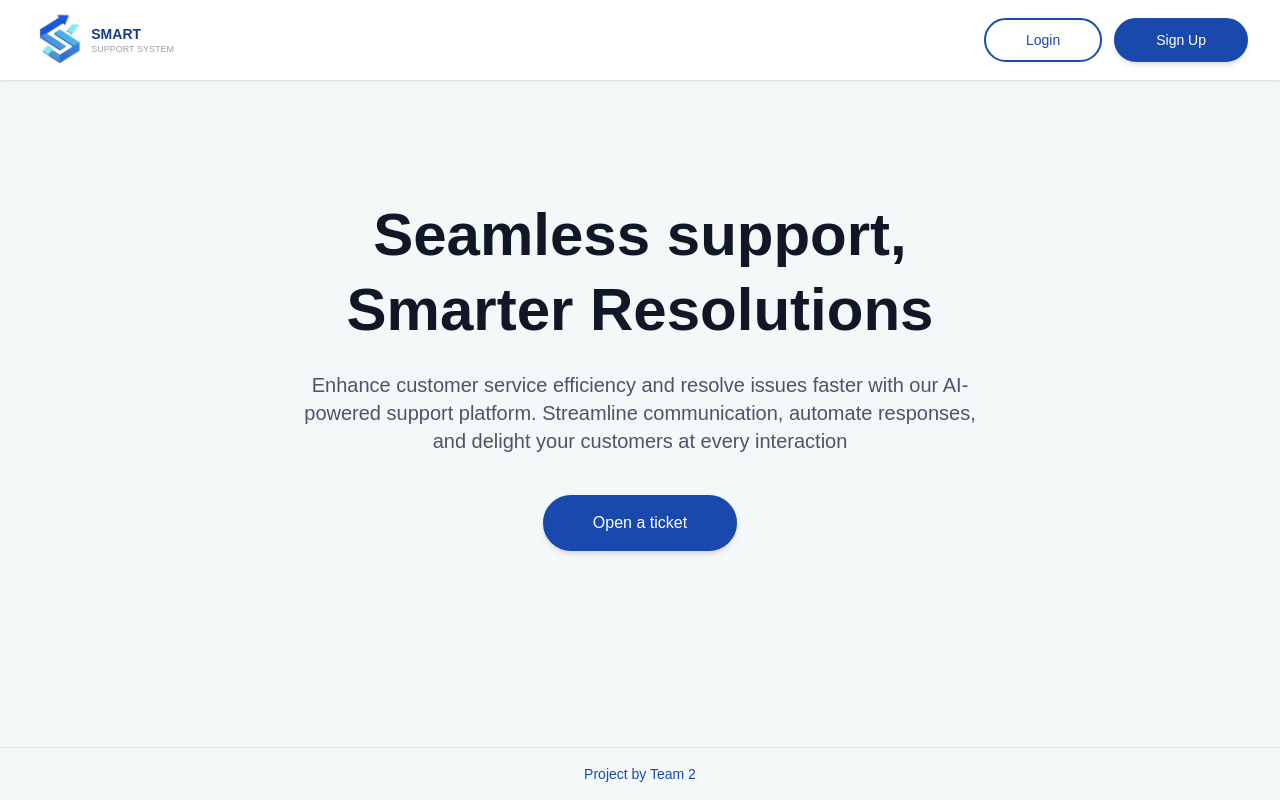
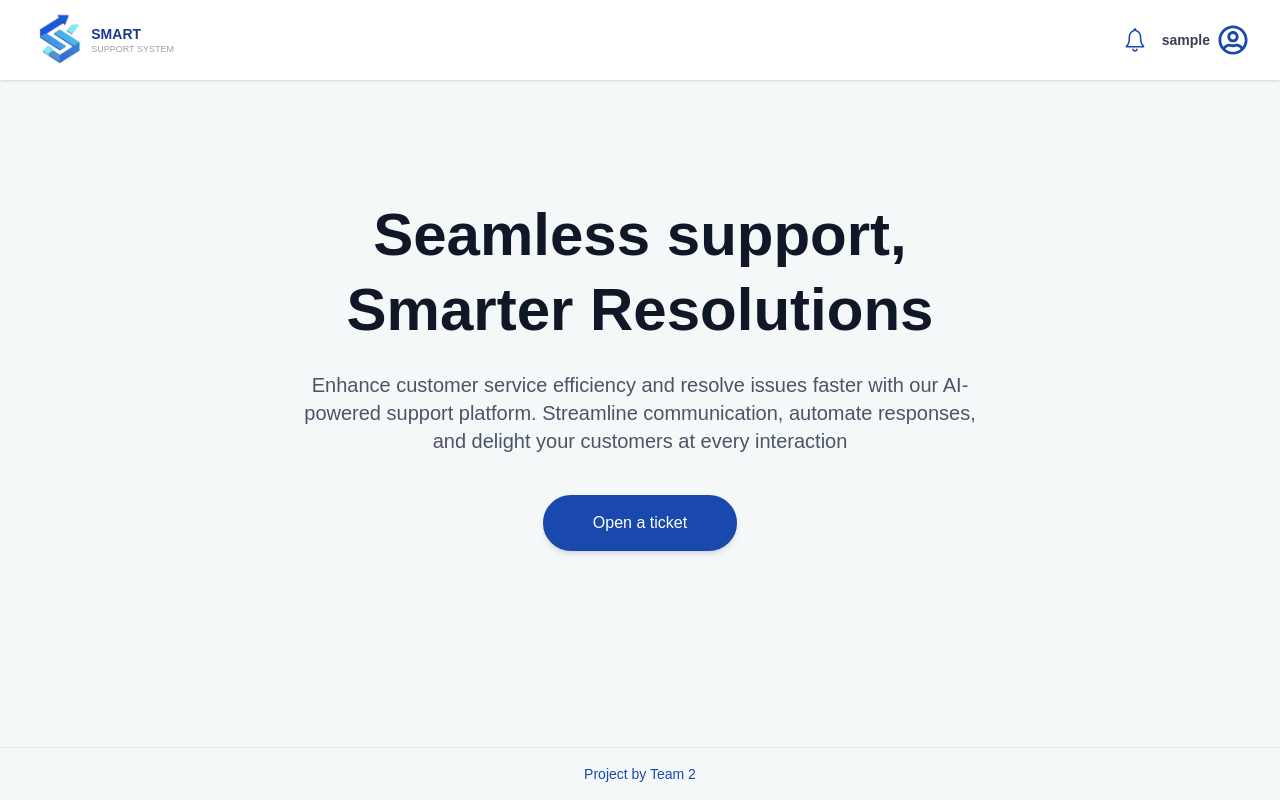
Before and after one commit to umbc-cmsc447-section1-1932-team2/Smart-Support-System-FE, a React (Vite) app: page / in a window 1280 px wide. Built offline with nearby package versions, Linux system fonts and the light colour scheme; sample sign-in values are in the browser's storage.

Commit message:
final --amends

```diff
--- a/package.json
+++ b/package.json
@@ -13,6 +13,7 @@
     "@tailwindcss/vite": "^4.2.2",
     "react": "^19.2.4",
     "react-dom": "^19.2.4",
+    "react-hot-toast": "^2.6.0",
     "react-icons": "^5.6.0",
     "react-router-dom": "^7.13.1",
     "tailwindcss": "^4.2.2"
--- a/src/App.css
+++ b/src/App.css
@@ -7,3 +7,7 @@
 
   --font-sans: "DM Sans", sans-serif;
 }
+
+* {
+  transition: all 0.3s ease;
+}
--- a/src/App.jsx
+++ b/src/App.jsx
@@ -1,14 +1,32 @@
 import "./App.css";
 import { BrowserRouter, Routes, Route } from "react-router-dom";
+import { Toaster } from "react-hot-toast";
+import { AuthProvider, Protected } from "./context/AuthContext";
 import Home from "./pages/Home";
+import SignUp from "./pages/SignUp";
+import Login from "./pages/Login";
+import Dashboard from "./pages/Dashboard";
 
 function App() {
   return (
-    <BrowserRouter>
-      <Routes>
-        <Route path="/" element={<Home />} />
-      </Routes>
-    </BrowserRouter>
+    <AuthProvider>
+      <BrowserRouter>
+        <Toaster position="top-right" />
+        <Routes>
+          <Route path="/" element={<Home />} />
+          <Route path="/signup" element={<SignUp />} />
+          <Route path="/login" element={<Login />} />
+          <Route
+            path="/dashboard"
+            element={
+              <Protected>
+                <Dashboard />
+              </Protected>
+            }
+          />
+        </Routes>
+      </BrowserRouter>
+    </AuthProvider>
   );
 }
 
--- a/src/components/Navbar.jsx
+++ b/src/components/Navbar.jsx
@@ -1,34 +1,94 @@
+import { useRef, useState, useEffect } from "react";
+import { Link, useNavigate } from "react-router-dom";
 import Button from "./Buttons";
 import logo from "../assets/logo.png";
 import { FaRegUserCircle } from "react-icons/fa";
 import { IoIosNotificationsOutline } from "react-icons/io";
+import { IoPersonOutline, IoSettingsOutline, IoLogOutOutline } from "react-icons/io5";
+import { useAuth } from "../context/AuthContext";
+import { apiFetch } from "../utils/api";
 
-function Navbar({ user = null }) {
+const MENU_ITEMS = [
+  { label: "Profile", icon: IoPersonOutline, to: "/profile" },
+  { label: "Settings", icon: IoSettingsOutline, to: "/settings" },
+];
+
+function Navbar() {
+  const { user, logout } = useAuth();
+  const navigate = useNavigate();
+  const [open, setOpen] = useState(false);
+  const menuRef = useRef(null);
+
+  useEffect(() => {
+    const handler = (e) => {
+      if (menuRef.current && !menuRef.current.contains(e.target)) setOpen(false);
+    };
+    document.addEventListener("mousedown", handler);
+    return () => document.removeEventListener("mousedown", handler);
+  }, []);
+
+  const handleLogout = async () => {
+    await apiFetch("/auth/logout", "POST", { refreshToken: user.refreshToken });
+    logout();
+    navigate("/login");
+  };
+
   return (
-    <nav className="fixed w-full flex items-center justify-between px-8 py-4 bg-white h-[5em] shadow-sm">
-      <div className="flex items-center gap-2">
+    <nav className="fixed w-full flex items-center justify-between px-8 py-4 bg-white h-[5em] shadow-sm z-50">
+      <Link to="/" className="flex items-center gap-2">
         <img src={logo} className="h-[4em]" />
         <div className="leading-tight">
           <p className="font-black text-secondary text-sm uppercase">Smart</p>
-          <p className="text-[9px] text-gray-400 uppercase font-medium">
-            Support System
-          </p>
+          <p className="text-[9px] text-gray-400 uppercase font-medium">Support System</p>
         </div>
-      </div>
+      </Link>
+
       <div className="flex items-center gap-3">
         {user ? (
           <>
-            <FaRegUserCircle className="text-3xl text-primary" />
-            <IoIosNotificationsOutline className="text-3xl text-primary" />
+            <IoIosNotificationsOutline className="text-3xl text-primary cursor-pointer" />
+            <div ref={menuRef} className="relative">
+              <button
+                onClick={() => setOpen((o) => !o)}
+                className="flex items-center gap-2 hover:opacity-80 transition-opacity"
+              >
+                <span className="text-sm font-bold text-gray-700">{user.username}</span>
+                <FaRegUserCircle className="text-3xl text-primary" />
+              </button>
+
+              {open && (
+                <div className="absolute right-0 top-[4em] w-48 bg-white rounded-2xl shadow-xl border border-gray-100 py-2 overflow-hidden">
+                  {MENU_ITEMS.map(({ label, icon: Icon, to }) => (
+                    <Link
+                      key={label}
+                      to={to}
+                      onClick={() => setOpen(false)}
+                      className="flex items-center gap-3 px-4 py-2.5 text-sm text-gray-700 hover:bg-offwhite transition-colors"
+                    >
+                      <Icon className="text-lg text-primary" />
+                      {label}
+                    </Link>
+                  ))}
+                  <hr className="my-1 border-gray-100" />
+                  <button
+                    onClick={handleLogout}
+                    className="w-full flex items-center gap-3 px-4 py-2.5 text-sm text-red-500 hover:bg-red-50 transition-colors"
+                  >
+                    <IoLogOutOutline className="text-lg" />
+                    Logout
+                  </button>
+                </div>
+              )}
+            </div>
           </>
         ) : (
           <>
-            <Button variant="outline" size="medium">
-              Login
-            </Button>
-            <Button variant="filled" size="medium">
-              Sign Up
-            </Button>
+            <Link to="/login">
+              <Button variant="outline" size="medium">Login</Button>
+            </Link>
+            <Link to="/signup">
+              <Button variant="filled" size="medium">Sign Up</Button>
+            </Link>
           </>
         )}
       </div>
```
Also changed, not shown: 1 other file (tests, documents, lock files or other folders).
